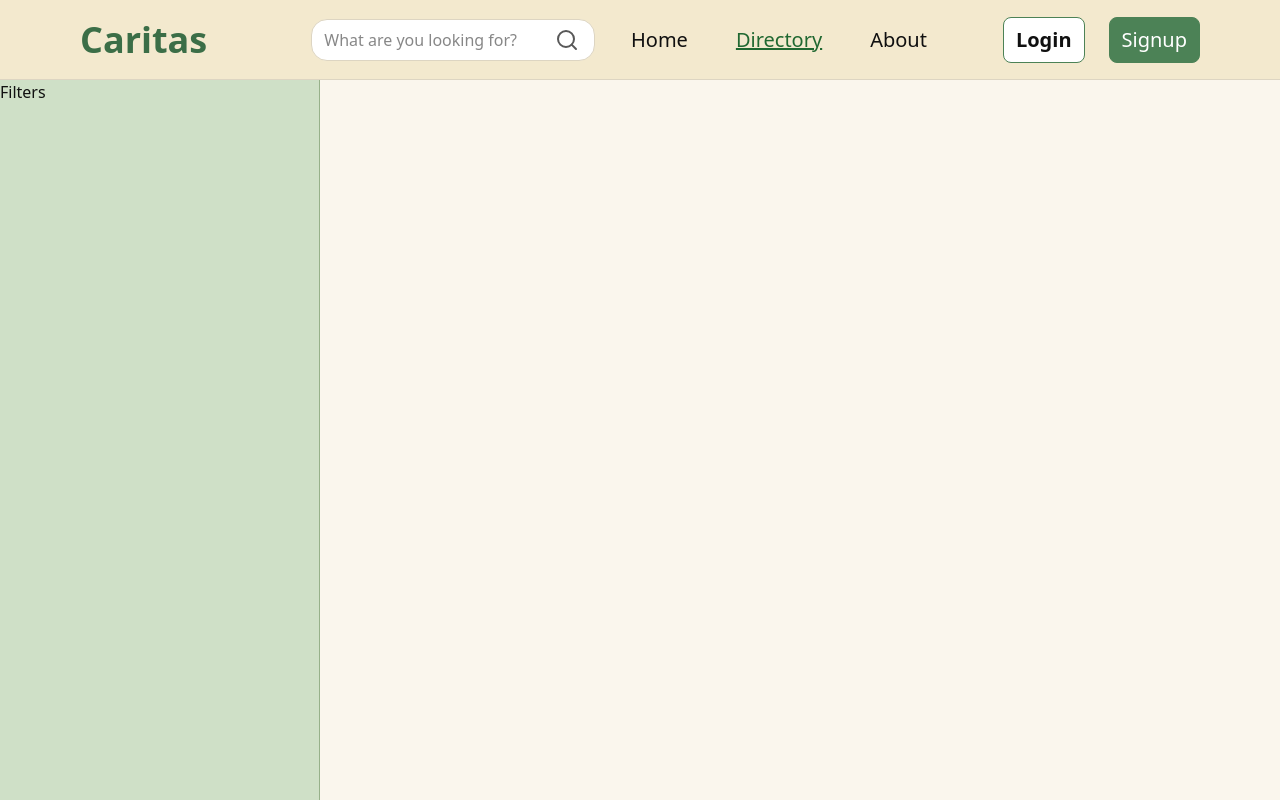
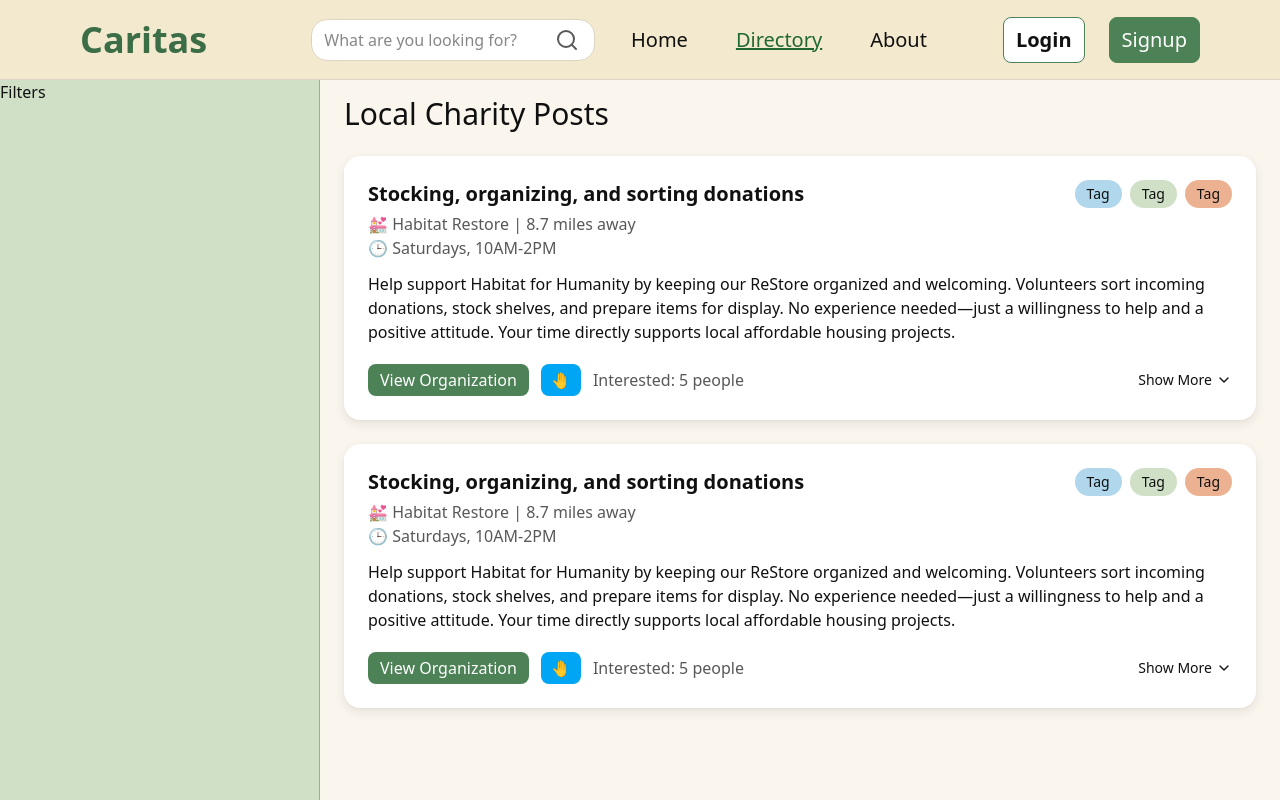
Before and after one commit to Yummypieisyummy/Caritas, a React (Vite) app in the folder frontend/: page /directory in a window 1280 px wide. Built offline with nearby package versions, Linux system fonts and the light colour scheme.

Commit message:
Add static collapsed VolunteerCard component layout

```diff
--- a/frontend/package.json
+++ b/frontend/package.json
@@ -11,6 +11,7 @@
   },
   "dependencies": {
     "@tailwindcss/vite": "^4.1.17",
+    "lucide-react": "^0.555.0",
     "react": "^19.2.0",
     "react-dom": "^19.2.0",
     "react-router-dom": "^7.9.6",
--- /dev/null
+++ b/frontend/src/components/directory/VolunteerCard.tsx
@@ -0,0 +1,85 @@
+import { ChevronUp, ChevronDown } from 'lucide-react';
+import { useState } from 'react';
+
+const VolunteerCard = () => {
+  // Mockup data
+  const orgData = {
+    title: 'Stocking, organizing, and sorting donations',
+    name: 'Habitat Restore',
+    proximity: '8.7 miles away',
+    date: 'Saturdays, 10AM-2PM',
+    description:
+      'Help support Habitat for Humanity by keeping our ReStore organized and welcoming. Volunteers sort incoming donations, stock shelves, and prepare items for display. No experience needed—just a willingness to help and a positive attitude. Your time directly supports local affordable housing projects.',
+    orgProfile: '/something',
+    interested: 5,
+  };
+
+  const [expanded, setExpanded] = useState(false);
+
+  const handleToggle = () => setExpanded((prev) => !prev); // Toggle expanded state based on prev state
+  return (
+    <article className="bg-white shadow-card-shadow w-full rounded-2xl p-6 flex flex-col">
+      {/* Header content */}
+      <header className="mb-3">
+        <div className="flex justify-between items-start">
+          <h2 className="font-semibold text-xl ">{orgData.title}</h2>
+          {/* tags placeholdr */}
+          <div className="flex gap-2">
+            <span className="bg-tag-blue px-3 py-1 rounded-2xl text-sm">
+              Tag
+            </span>
+            <span className="bg-tag-green px-3 py-1 rounded-2xl text-sm">
+              Tag
+            </span>
+            <span className="bg-tag-orange px-3 py-1 rounded-2xl text-sm">
+              Tag
+            </span>
+          </div>
+        </div>
+
+        <div className="mt-1 flex flex-col text-text-muted">
+          <span>
+            💒 {orgData.name} | {orgData.proximity}
+          </span>
+          <span>🕒 {orgData.date}</span>
+        </div>
+      </header>
+
+      {/* Body content */}
+      <section className="mb-3">
+        <p>{orgData.description}</p>
+        {/* expanded details here */}
+      </section>
+
+      {/* Footer content */}
+      <footer className="flex justify-between items-center mt-auto pt-2">
+        {/* Bottom left content */}
+        <div className="flex items-center gap-3">
+          {/* Make reusable button later */}
+          <button className="bg-accent-green text-white px-3 py-1 rounded-lg hover:opacity-90">
+            View Organization
+          </button>
+          <button className="bg-sky-500 px-2.5 py-1 rounded-lg hover:opacity-90">
+            🤚
+          </button>
+          <span className="text-text-muted">
+            Interested: {orgData.interested} people
+          </span>
+        </div>
+
+        {/* Bottom right content */}
+        <div className="relative">
+          <button
+            className="flex items-center gap-1 text-sm hover:opacity-80"
+            onClick={handleToggle}
+          >
+            {expanded ? 'Show Less' : 'Show More'}
+            {expanded ? <ChevronUp size={16} /> : <ChevronDown size={16} />}
+          </button>
+        </div>
+      </footer>
+    </article>
+  );
+};
+
+export default VolunteerCard;
--- a/frontend/src/components/ui/Filters.tsx
+++ b/frontend/src/components/ui/Filters.tsx
@@ -1,6 +1,6 @@
 const Filters = () => {
   return (
-    <aside className="h-[calc(100vh-5rem)] w-80 bg-filter-bg border-r border-filter-stroke">
+    <aside className="h-[calc(100vh-5rem w-80 bg-filter-bg border-r border-filter-stroke">
       Filters
     </aside>
   );
--- a/frontend/src/components/ui/VolunteerCard.tsx
+++ /dev/null
@@ -1,7 +0,0 @@
-// Design reusable Volunteer Card
-
-const VolunteerCard = () => {
-  return <div>VolunteerCard</div>;
-};
-
-export default VolunteerCard;
--- a/frontend/src/index.css
+++ b/frontend/src/index.css
@@ -17,8 +17,16 @@
   --color-nav-stroke: #ddd5c2;
   --color-filter-stroke: #97b18a;
 
+  /* Tag colors */
+  --color-tag-green: #cfe0c7;
+  --color-tag-blue: #b0d7eb;
+  --color-tag-orange: #ebb191;
+  --color-tag-baise: #f3e9ce;
+
   /* fonts */
   /* Shadows */
+  --shadow-card-shadow: 0 4px 12px rgba(0, 0, 0, 0.08),
+    0 1px 3px rgba(0, 0, 0, 0.04);
 }
 
 body {
--- a/frontend/src/pages/DirectoryPage.tsx
+++ b/frontend/src/pages/DirectoryPage.tsx
@@ -1,11 +1,27 @@
 // Import Directory components and files here
 import Filters from '../components/ui/Filters';
+import VolunteerCard from '../components/directory/VolunteerCard';
 
 const DirectoryPage = () => {
   return (
-    <div>
+    <main className="flex min-h-[calc(100vh-5rem)]">
+      {/* Left sidebar filters */}
       <Filters />
-    </div>
+
+      {/* Right content */}
+      <section className="flex flex-col flex-1 px-6 py-4">
+        <header className="mb-6 ">
+          <h1 className="font-medium text-3xl">Local Charity Posts</h1>
+        </header>
+
+        {/* Add filter results summary here */}
+
+        <div className="flex flex-col gap-6">
+          <VolunteerCard />
+          <VolunteerCard />
+        </div>
+      </section>
+    </main>
   );
 };
 
```
Also changed, not shown: frontend/src/components/directory/directory.txt (deleted), frontend/src/components/ui/ui.txt (deleted), 1 other file (tests, documents, lock files or other folders).
